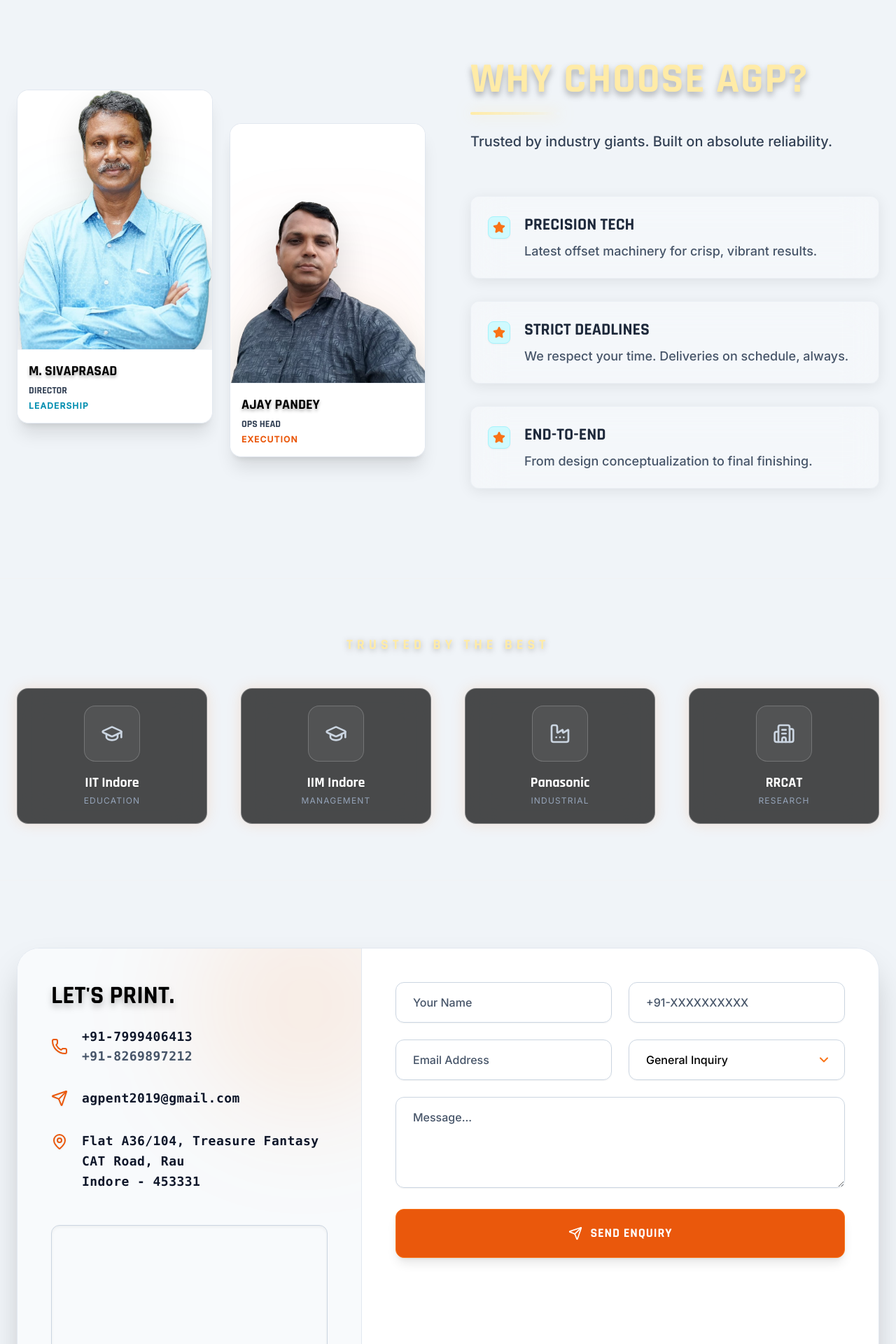
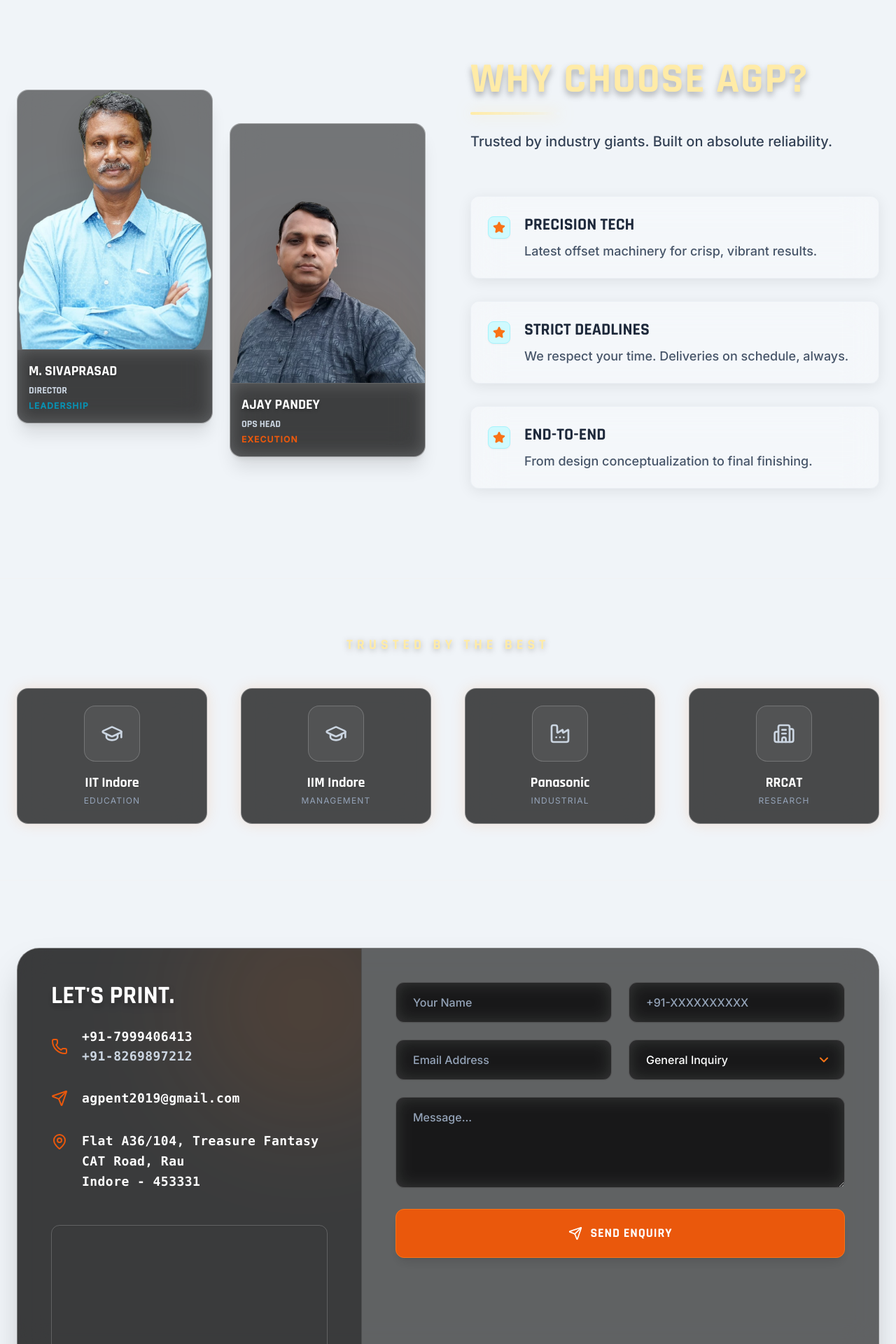
Before and after one commit to amal-prasad/agp-website, a React (Vite) app: page / in a window 1280 px wide. Shown: the part 2540-4460 px from the top of the page at 70% size. Built offline with nearby package versions, Linux system fonts and the light colour scheme; grey boxes are pictures that could not be loaded.

Commit message:
COLOUR CONSISTENCY FIXES

```diff
--- a/src/App.jsx
+++ b/src/App.jsx
@@ -238,21 +238,21 @@ const SectionHeading = memo(({ children, subtitle }) => (
 const FormInput = memo((props) => (
   <input
     {...props}
-    className="w-full px-6 py-4 rounded-xl border border-slate-300 dark:border-slate-700 bg-white/80 dark:bg-slate-800/50 focus:bg-white dark:focus:bg-slate-800 focus:border-orange-500 outline-none transition-all font-medium text-black dark:text-white placeholder-slate-600 dark:placeholder-slate-500 backdrop-blur-sm shadow-sm focus:shadow-md"
+    className="w-full px-6 py-4 rounded-xl border border-white/20 dark:border-slate-700 bg-black/40 dark:bg-slate-800/50 focus:bg-black/50 dark:focus:bg-slate-800 focus:border-orange-500 outline-none transition-all font-medium text-white dark:text-white placeholder-slate-400 dark:placeholder-slate-500 backdrop-blur-md shadow-sm focus:shadow-md"
   />
 ));
 
 const TeamCard = memo(({ name, role, tag, img, colorClass, glowColor, delay = 0 }) => (
   <Reveal dir="left" delay={delay}>
-    <div className="relative bg-[#fafafa] dark:bg-slate-800 rounded-2xl border border-slate-200 dark:border-slate-700 shadow-xl dark:shadow-2xl group hover:border-orange-500/30 transition-all duration-300 mt-0 hover:-translate-y-2 hover:shadow-2xl dark:hover:shadow-[0_0_30px_rgba(249,115,22,0.3)]">
-      <div className="aspect-[3/4] relative overflow-hidden rounded-t-2xl bg-white dark:bg-slate-900/50">
+    <div className="relative bg-black/40 dark:bg-slate-800 backdrop-blur-xl rounded-2xl border border-white/20 dark:border-slate-700 shadow-xl dark:shadow-2xl group hover:border-orange-500/30 transition-all duration-300 mt-0 hover:-translate-y-2 hover:shadow-2xl dark:hover:shadow-[0_0_30px_rgba(249,115,22,0.3)]">
+      <div className="aspect-[3/4] relative overflow-hidden rounded-t-2xl bg-black/20 dark:bg-slate-900/50">
         <div className={`absolute bottom-0 left-0 w-full h-[80%] bg-gradient-to-t ${glowColor} blur-[50px] opacity-40 dark:opacity-60 group-hover:opacity-100 transition-all duration-500 z-0`} />
         <img src={img} loading="lazy" decoding="async" alt={role} className="absolute bottom-0 left-0 w-full h-[105%] object-contain object-bottom drop-shadow-2xl z-0 scale-100 group-hover:scale-105 transition-transform duration-500 origin-bottom" />
       </div>
-      <div className="p-4 bg-white dark:bg-slate-900 border-t border-slate-100 dark:border-slate-800 relative z-10 rounded-b-2xl transition-colors">
+      <div className="p-4 bg-black/30 dark:bg-slate-900 backdrop-blur-md border-t border-white/10 dark:border-slate-800 relative z-10 rounded-b-2xl transition-colors">
         {/* LEVITATION: Dark mode subtle lift */}
-        <h4 className="text-black dark:text-white font-display text-xl font-bold uppercase mb-1 drop-shadow-[0_3px_2px_rgba(0,0,0,0.3)] dark:drop-shadow-[0_4px_10px_rgba(255,255,255,0.2)]">{name}</h4>
-        <p className="font-bold text-slate-700 dark:text-slate-300 font-display text-sm uppercase">{role}</p>
+        <h4 className="text-white dark:text-white font-display text-xl font-bold uppercase mb-1 drop-shadow-[0_3px_2px_rgba(0,0,0,0.3)] dark:drop-shadow-[0_4px_10px_rgba(255,255,255,0.2)]">{name}</h4>
+        <p className="font-bold text-slate-300 dark:text-slate-300 font-display text-sm uppercase">{role}</p>
         <p className={`text-xs ${colorClass} tracking-widest font-bold mt-1`}>{tag}</p>
       </div>
     </div>
@@ -490,7 +490,7 @@ const Portfolio = () => (
       <div className="grid md:grid-cols-2 lg:grid-cols-4 gap-6">
         {PORTFOLIO.map((item, i) => (
           <Reveal key={i} delay={i * 0.1}>
-            <div className="group relative aspect-[4/5] overflow-hidden rounded-2xl bg-[#fafafa] dark:bg-slate-800 border border-slate-200 dark:border-slate-700 transition-all duration-300 hover:-translate-y-2 shadow-sm hover:shadow-xl dark:hover:shadow-[0_0_30px_rgba(249,115,22,0.3)] hover:border-orange-500/30 hover:scale-[1.02]">
+            <div className="group relative aspect-[4/5] overflow-hidden rounded-2xl bg-black/40 dark:bg-slate-800 backdrop-blur-xl border border-white/20 dark:border-slate-700 transition-all duration-300 hover:-translate-y-2 shadow-sm hover:shadow-xl dark:hover:shadow-[0_0_30px_rgba(249,115,22,0.3)] hover:border-orange-500/30 hover:scale-[1.02]">
               <div className={`absolute inset-0 ${item.color} opacity-10 dark:opacity-20 group-hover:opacity-20 dark:group-hover:opacity-30 transition-opacity`} />
               <div className="absolute inset-0 flex items-center justify-center">
                 <ImageIcon size={48} className="text-slate-400 dark:text-slate-600 opacity-50" />
@@ -498,7 +498,7 @@ const Portfolio = () => (
               <div className="absolute inset-0 bg-gradient-to-t from-black/5 via-transparent to-transparent dark:from-black dark:opacity-90" />
               <div className="absolute bottom-0 left-0 p-6 w-full">
                 <p className="text-xs font-bold text-[#E8D99A] dark:text-orange-500 uppercase tracking-widest mb-1">{item.category}</p>
-                <h3 className="text-xl font-bold text-slate-800 dark:text-white font-display group-hover:text-[#FFEBA7] dark:group-hover:text-cyan-300 transition-colors">{item.title}</h3>
+                <h3 className="text-xl font-bold text-white dark:text-white font-display group-hover:text-[#FFEBA7] dark:group-hover:text-cyan-300 transition-colors">{item.title}</h3>
               </div>
             </div>
           </Reveal>
@@ -652,32 +652,32 @@ const Contact = () => {
 
       <div className="max-w-7xl mx-auto px-6 relative z-10">
         <Reveal>
-          <div className="rounded-[2rem] overflow-hidden shadow-2xl grid lg:grid-cols-5 border border-slate-200 dark:border-white/10 bg-white/95 dark:bg-slate-900/40 backdrop-blur-xl transition-colors">
-            <div className="lg:col-span-2 bg-slate-50 dark:bg-slate-900/60 p-12 text-slate-900 dark:text-white flex flex-col justify-between relative overflow-hidden border-r border-slate-200 dark:border-white/5 transition-colors">
+          <div className="rounded-[2rem] overflow-hidden shadow-2xl grid lg:grid-cols-5 border border-white/20 dark:border-white/10 bg-black/60 dark:bg-slate-900/40 backdrop-blur-xl transition-colors">
+            <div className="lg:col-span-2 bg-black/40 dark:bg-slate-900/60 p-12 text-white dark:text-white flex flex-col justify-between relative overflow-hidden border-r border-white/10 dark:border-white/5 transition-colors">
               <div className="absolute top-0 right-0 p-40 bg-orange-500/10 rounded-full blur-[80px] -mr-20 -mt-20 pointer-events-none"></div>
               <div className="relative z-10">
                 {/* MODIFICATION: Levitation shadow added here */}
-                <h3 className="text-4xl font-bold mb-6 font-display text-black dark:text-white transition-colors drop-shadow-[0_5px_5px_rgba(0,0,0,0.25)]">LET'S PRINT.</h3>
+                <h3 className="text-4xl font-bold mb-6 font-display text-white dark:text-white transition-colors drop-shadow-[0_5px_5px_rgba(0,0,0,0.25)]">LET'S PRINT.</h3>
                 <div className="space-y-8 mb-12">
                   {/* ... (Contact Details remain largely the same, they benefit from high contrast) ... */}
                   <div className="flex items-center gap-5">
                     <Phone className="text-orange-600 dark:text-orange-500 drop-shadow-sm dark:drop-shadow-[0_0_8px_orange]" size={24} />
                     <div>
-                      <p className="font-mono text-lg font-bold text-slate-900 dark:text-white tracking-wide">+91-7999406413</p>
-                      <p className="font-mono text-lg font-bold text-slate-600 dark:text-slate-400 tracking-wide">+91-8269897212</p>
+                      <p className="font-mono text-lg font-bold text-white dark:text-white tracking-wide">+91-7999406413</p>
+                      <p className="font-mono text-lg font-bold text-slate-300 dark:text-slate-400 tracking-wide">+91-8269897212</p>
                     </div>
                   </div>
 
                   <div className="flex items-center gap-5">
                     <Send className="text-orange-600 dark:text-orange-500 drop-shadow-sm dark:drop-shadow-[0_0_8px_orange]" size={24} />
-                    <p className="font-mono text-sm md:text-lg font-bold text-slate-900 dark:text-white tracking-wide text-ellipsis overflow-hidden">
+                    <p className="font-mono text-sm md:text-lg font-bold text-white dark:text-white tracking-wide text-ellipsis overflow-hidden">
                       agpent2019@gmail.com
                     </p>
                   </div>
 
                   <div className="flex items-start gap-5">
                     <MapPin className="text-orange-600 dark:text-orange-500 drop-shadow-sm dark:drop-shadow-[0_0_8px_orange] mt-1 shrink-0" size={24} />
-                    <p className="font-mono text-lg font-bold text-slate-900 dark:text-white tracking-wide leading-relaxed">
+                    <p className="font-mono text-lg font-bold text-white dark:text-white tracking-wide leading-relaxed">
                       Flat A36/104, Treasure Fantasy<br />
                       CAT Road, Rau<br />
                       Indore - 453331
@@ -685,7 +685,7 @@ const Contact = () => {
                   </div>
                 </div>
 
-                <div className="w-full h-48 rounded-xl overflow-hidden border border-slate-300 dark:border-slate-700/50 shadow-inner relative group">
+                <div className="w-full h-48 rounded-xl overflow-hidden border border-white/20 dark:border-slate-700/50 shadow-inner relative group">
                   <iframe
                     src={MAP_EMBED_URL}
                     width="100%"
@@ -712,9 +712,9 @@ const Contact = () => {
                   <FormInput name="user_email" required type="email" placeholder="Email Address" />
 
                   <div className="relative">
-                    <select name="service_interest" className="w-full px-6 py-4 rounded-xl border border-slate-300 dark:border-slate-700 bg-white/80 dark:bg-slate-800/50 focus:bg-white dark:focus:bg-slate-800 focus:border-orange-500 outline-none transition-all font-medium text-black dark:text-white appearance-none cursor-pointer shadow-sm">
-                      <option value="General" className="bg-white dark:bg-slate-900 text-black dark:text-white">General Inquiry</option>
-                      {SERVICES.map(s => <option key={s.title} value={s.title} className="bg-white dark:bg-slate-900 text-black dark:text-white">{s.title}</option>)}
+                    <select name="service_interest" className="w-full px-6 py-4 rounded-xl border border-white/20 dark:border-slate-700 bg-black/40 dark:bg-slate-800/50 focus:bg-black/50 dark:focus:bg-slate-800 focus:border-orange-500 outline-none transition-all font-medium text-white dark:text-white appearance-none cursor-pointer shadow-sm backdrop-blur-md">
+                      <option value="General" className="bg-slate-900 dark:bg-slate-900 text-white dark:text-white">General Inquiry</option>
+                      {SERVICES.map(s => <option key={s.title} value={s.title} className="bg-slate-900 dark:bg-slate-900 text-white dark:text-white">{s.title}</option>)}
                     </select>
                     <div className="absolute right-6 top-1/2 -translate-y-1/2 pointer-events-none text-orange-500">
                       <svg width="12" height="8" viewBox="0 0 12 8" fill="none"><path d="M1 1.5L6 6.5L11 1.5" stroke="currentColor" strokeWidth="2" strokeLinecap="round" strokeLinejoin="round" /></svg>
@@ -722,7 +722,7 @@ const Contact = () => {
                   </div>
                 </div>
 
-                <textarea name="message" required rows={4} className="w-full px-6 py-4 rounded-xl border border-slate-300 dark:border-slate-700 bg-white/80 dark:bg-slate-800/50 focus:bg-white dark:focus:bg-slate-800 focus:border-orange-500 outline-none transition-all font-medium text-black dark:text-white placeholder-slate-600 dark:placeholder-slate-500 backdrop-blur-sm shadow-sm" placeholder="Message..." />
+                <textarea name="message" required rows={4} className="w-full px-6 py-4 rounded-xl border border-white/20 dark:border-slate-700 bg-black/40 dark:bg-slate-800/50 focus:bg-black/50 dark:focus:bg-slate-800 focus:border-orange-500 outline-none transition-all font-medium text-white dark:text-white placeholder-slate-400 dark:placeholder-slate-500 backdrop-blur-md shadow-sm" placeholder="Message..." />
 
                 <button
                   type="submit"
@@ -744,7 +744,7 @@ const Contact = () => {
   );
 };
 const Footer = memo(() => (
-  <footer className="bg-[#F4EDE4]/90 dark:bg-black text-slate-900 dark:text-slate-500 py-12 border-t border-slate-200 dark:border-slate-900 text-sm relative z-10 transition-colors backdrop-blur-sm">
+  <footer className="bg-black/60 dark:bg-black text-slate-300 dark:text-slate-500 py-12 border-t border-white/10 dark:border-slate-900 text-sm relative z-10 transition-colors backdrop-blur-xl">
     <div className="max-w-7xl mx-auto px-6 flex flex-col md:flex-row justify-between items-center gap-6">
       <div className="flex items-center gap-3">
         <img src="/logo.png" alt="Footer Logo" className="h-6 grayscale opacity-80 hover:grayscale-0 transition-all" />
```
